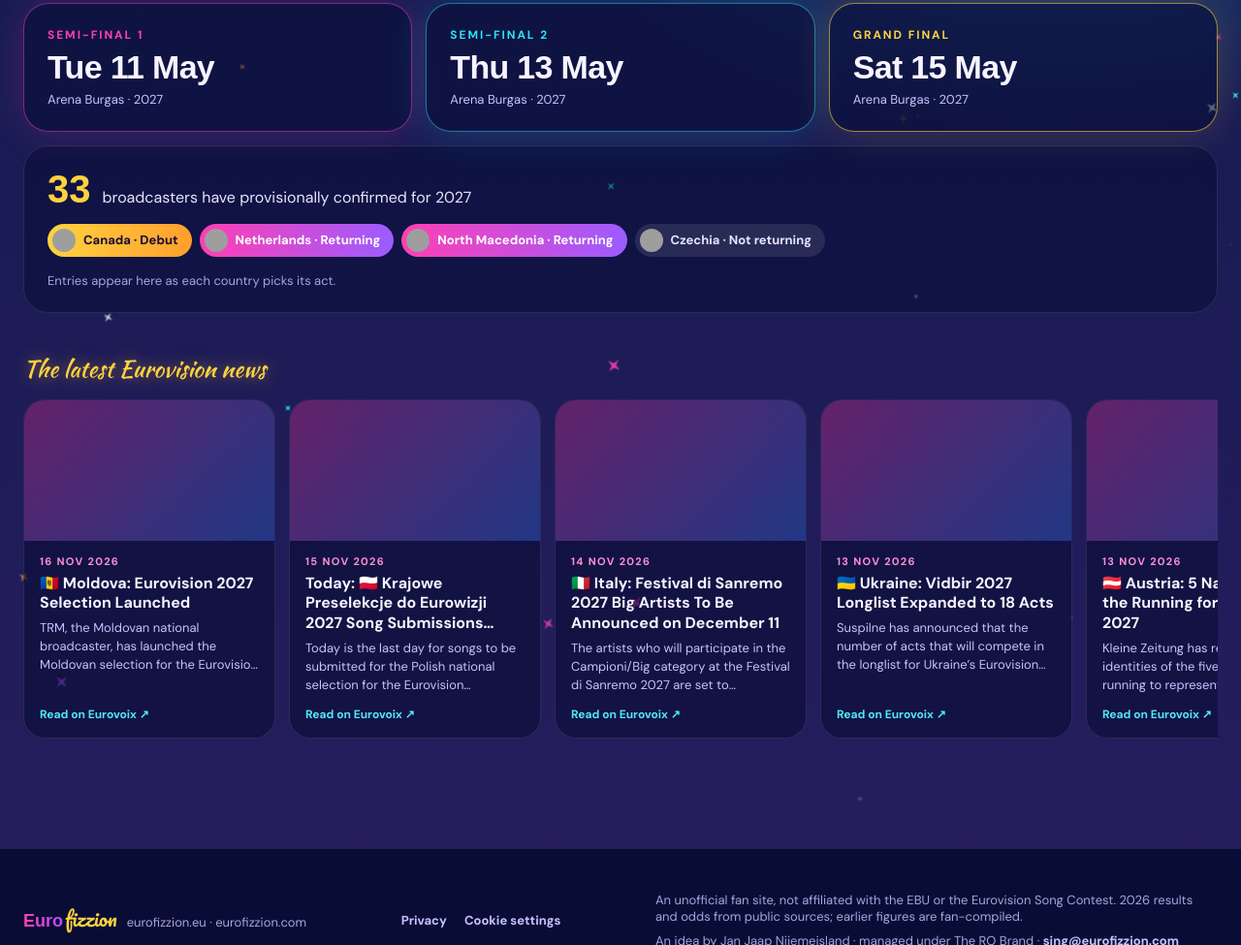
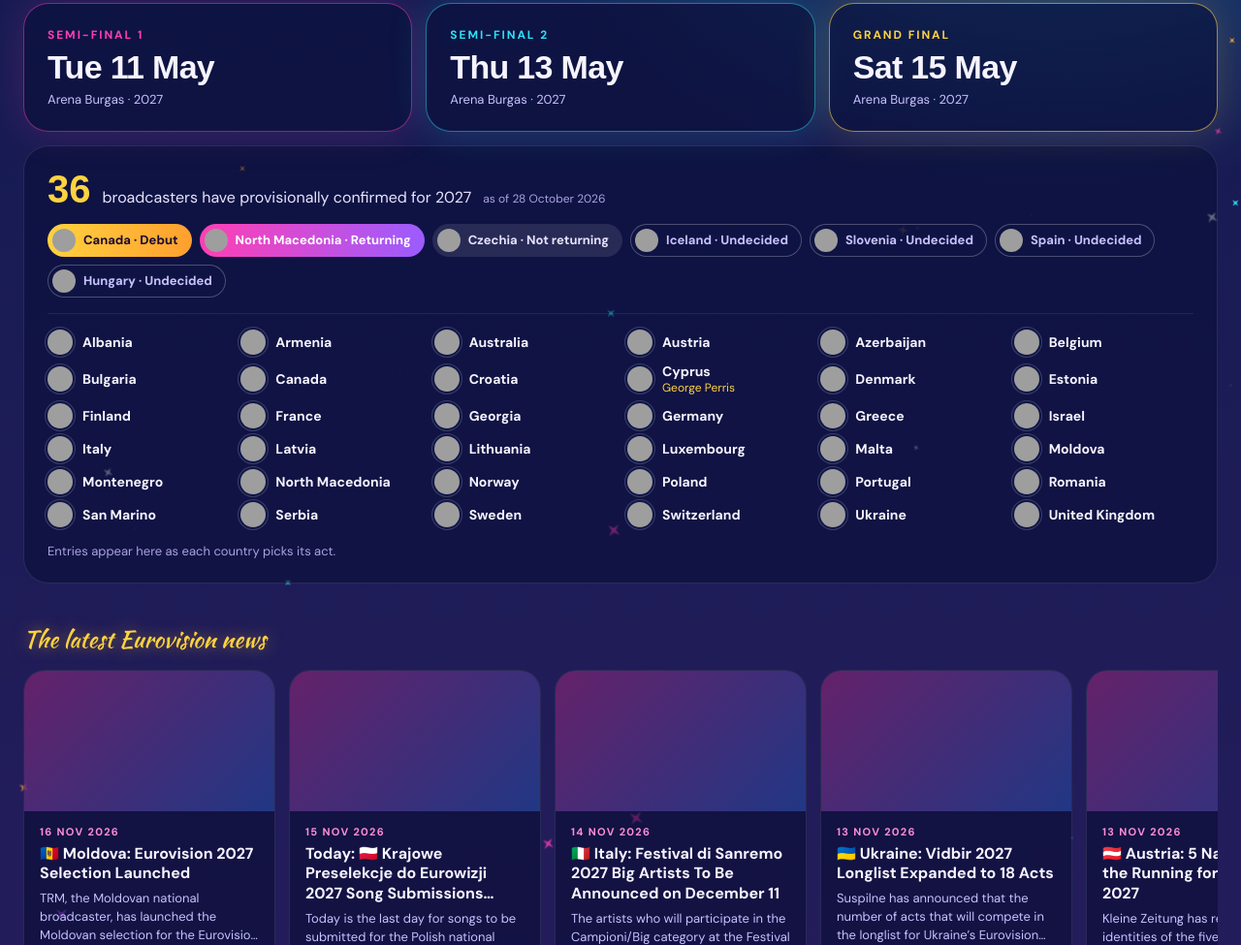
Before and after one commit to nijemeis/eurofizzion, an Astro site: page / in a window 1280 px wide. Shown: the part 7715-8690 px from the top of the page at 97% size. Built offline with nearby package versions, Linux system fonts and the light colour scheme; Astro itself is replaced by a stand-in of ours; a web font is replaced by a local one.

Commit message:
Burgas 2027: update the participants card
Per the EBU's provisional list of 28 October 2026 (via Wikipedia): 36
broadcasters, Canada debuts, North Macedonia returns, Czechia stays out;
the Netherlands is no longer returning. Iceland, Slovenia, Spain and
Hungary are still undecided. The card now also lists every participating
country with its act once announced (Cyprus: George Perris).

Co-Authored-By: Claude Opus 5.5 <noreply@anthropic.com>
Claude-Session: https://claude.ai/code/session_01Ebd5aeZLRv27Cs8YBQe6jZ

```diff
--- a/content/upcoming.json
+++ b/content/upcoming.json
@@ -24,15 +24,64 @@
       "date": "Sat 15 May"
     }
   ],
-  "intending": 33,
+  "intending": 36,
   "debut": [
     "ca"
   ],
   "returning": [
-    "nl",
     "mk"
   ],
   "leaving": [
     "cz"
+  ],
+  "participantsAsOf": "28 October 2026",
+  "participants": [
+    "al",
+    "am",
+    "au",
+    "at",
+    "az",
+    "be",
+    "bg",
+    "ca",
+    "hr",
+    "cy",
+    "dk",
+    "ee",
+    "fi",
+    "fr",
+    "ge",
+    "de",
+    "gr",
+    "il",
+    "it",
+    "lv",
+    "lt",
+    "lu",
+    "mt",
+    "md",
+    "me",
+    "mk",
+    "no",
+    "pl",
+    "pt",
+    "ro",
+    "sm",
+    "rs",
+    "se",
+    "ch",
+    "ua",
+    "gb"
+  ],
+  "acts": {
+    "cy": {
+      "artist": "George Perris"
+    }
+  },
+  "undecided": [
+    "is",
+    "si",
+    "es",
+    "hu"
   ]
 }
--- a/src/components/NextContest.astro
+++ b/src/components/NextContest.astro
@@ -12,7 +12,12 @@ const chips = [
   ...up.debut.map((c) => ({ c, label: 'Debut', kind: 'debut' })),
   ...up.returning.map((c) => ({ c, label: 'Returning', kind: 'returning' })),
   ...up.leaving.map((c) => ({ c, label: 'Not returning', kind: 'leaving' })),
+  ...(up.undecided || []).map((c) => ({ c, label: 'Undecided', kind: 'undecided' })),
 ];
+// Every country on the list, alphabetically, with its act once announced.
+const field = (up.participants || [])
+  .map((c) => ({ c, name: countries[c] || c, act: up.acts?.[c] }))
+  .sort((a, b) => a.name.localeCompare(b.name));
 ---
 
 <section class="next" id="next">
@@ -40,6 +45,7 @@ const chips = [
       <div class="part-head">
         <b>{up.intending}</b>
         <span>broadcasters have provisionally confirmed for {up.year}</span>
+        {up.participantsAsOf && <small class="part-asof">as of {up.participantsAsOf}</small>}
       </div>
       {
         chips.length > 0 && (
@@ -53,6 +59,21 @@ const chips = [
           </div>
         )
       }
+      {
+        field.length > 0 && (
+          <ul class="part-field">
+            {field.map((p) => (
+              <li>
+                <i class="flag" style={`background-image:url(/flags/${p.c}.svg)`} />
+                <span>
+                  <b>{p.name}</b>
+                  {p.act?.artist && <small>{p.act.artist}{p.act.song ? ` · “${p.act.song}”` : ''}</small>}
+                </span>
+              </li>
+            ))}
+          </ul>
+        )
+      }
       <div class="part-foot">Entries appear here as each country picks its act.</div>
     </div>
 
--- a/src/lib/types.ts
+++ b/src/lib/types.ts
@@ -63,6 +63,10 @@ export type Upcoming = {
   debut: string[];
   returning: string[];
   leaving: string[];
+  undecided?: string[]; // still deciding, e.g. by an extended deadline
+  participants?: string[]; // country codes on the (provisional) list
+  participantsAsOf?: string; // e.g. "28 October 2026"
+  acts?: Record<string, { artist?: string; song?: string }>; // filled in as each country picks its act
 };
 
 export type Countries = Record<string, string>;
--- a/src/styles/global.css
+++ b/src/styles/global.css
@@ -321,6 +321,14 @@ button.orow:focus-visible { outline: 2px solid var(--cyan); outline-offset: 3px;
 .pchip-debut { background: var(--grad-gold); color: var(--ink); }
 .pchip-returning { background: var(--grad); color: #fff; }
 .pchip-leaving { background: rgba(255, 255, 255, .1); color: var(--text-2); }
+.pchip-undecided { background: transparent; color: var(--muted); box-shadow: inset 0 0 0 1px rgba(255, 255, 255, .25); }
+.part-asof { font-size: 12px; color: var(--faint); }
+.part-field { list-style: none; margin: 0; padding: 16px 0 0; border-top: 1px solid rgba(255, 255, 255, .08); display: grid; grid-template-columns: repeat(auto-fill, minmax(170px, 1fr)); gap: 8px 14px; }
+.part-field li { display: flex; align-items: center; gap: 10px; min-width: 0; }
+.part-field i { width: 26px; height: 26px; flex: none; border-radius: 50%; box-shadow: 0 0 0 2px var(--deep), 0 0 0 3px rgba(255, 255, 255, .18); }
+.part-field span { min-width: 0; display: flex; flex-direction: column; }
+.part-field b { font-size: 14px; font-weight: 700; white-space: nowrap; overflow: hidden; text-overflow: ellipsis; }
+.part-field small { font-size: 12px; color: var(--gold); white-space: nowrap; overflow: hidden; text-overflow: ellipsis; }
 .part-foot { font-size: 13px; color: var(--faint); }
 
 /* News bar (inside the next-contest section) */
```
